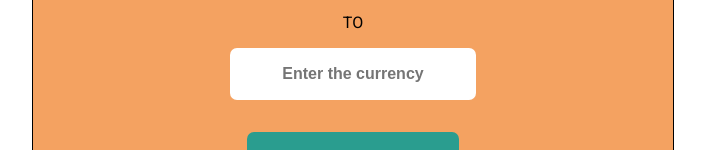
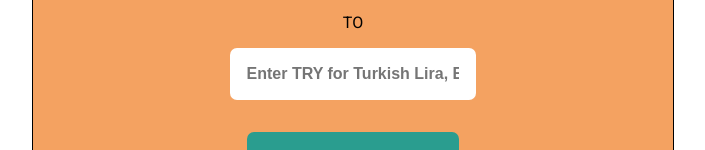
Before and after one commit to zarifoudjibril/USD-CONVERTER, a plain HTML site: page index.html in a window 1280 px wide. Shown: the part 345-495 px from the top of the page, without its empty margins (287-992 px from the left). Drawn offline with Linux system fonts and the light colour scheme; a web font is replaced by a local one.

Commit message:
Update index.html

```diff
--- a/index.html
+++ b/index.html
@@ -18,7 +18,7 @@
       <input type="text" placeholder="Enter the amount" name="amount" id="amount">
       <button>USD</button>
       <span>TO</span>
-      <input type="text" placeholder="Enter the currency"  name="currency" id="currency">
+      <input type="text" placeholder="Enter TRY for Turkish Lira, EUR for Euro..."  name="currency" id="currency">
       <input id="submit"  type="submit" value="CONVERT">
     </form>
     <div class="firstDiv"></div>
```
